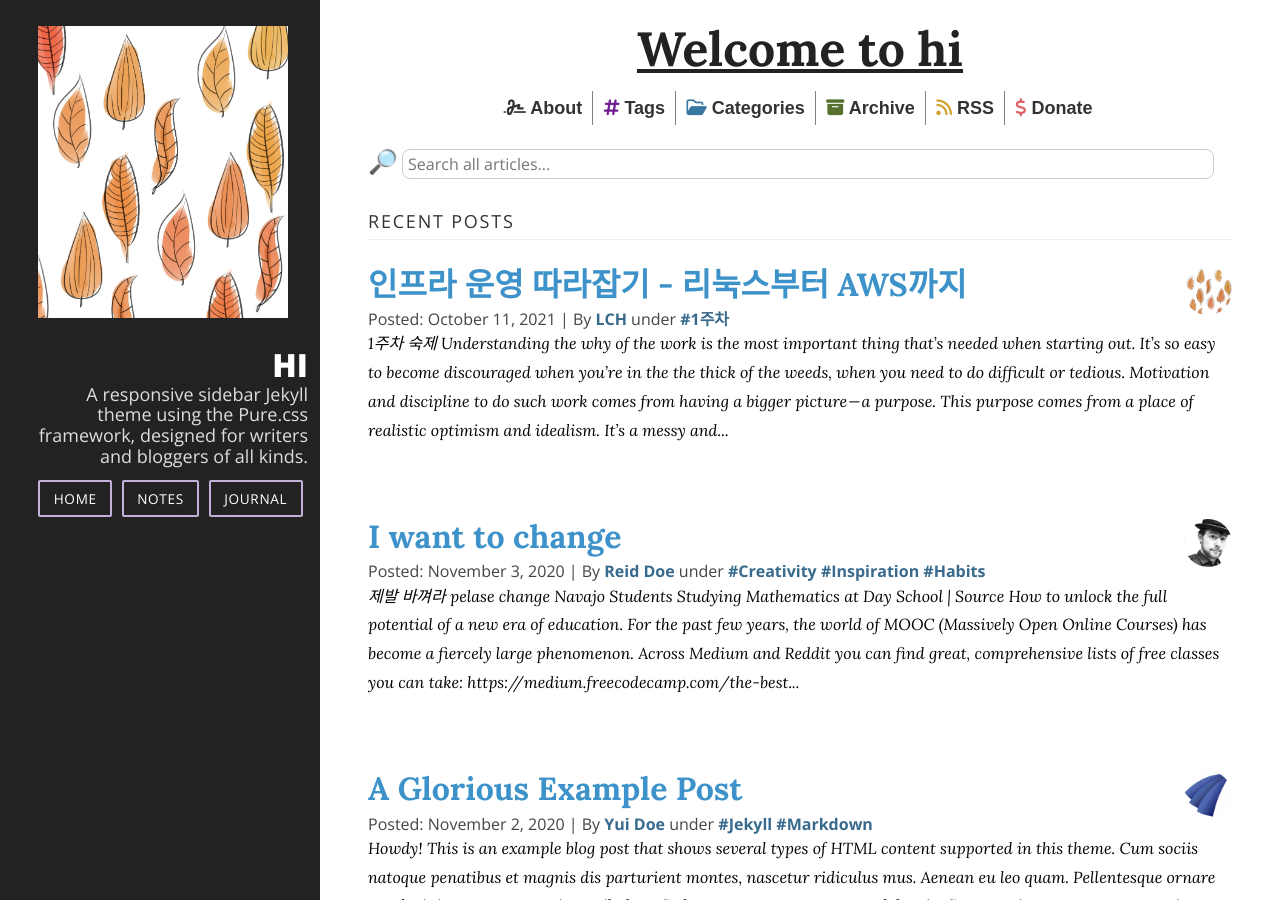
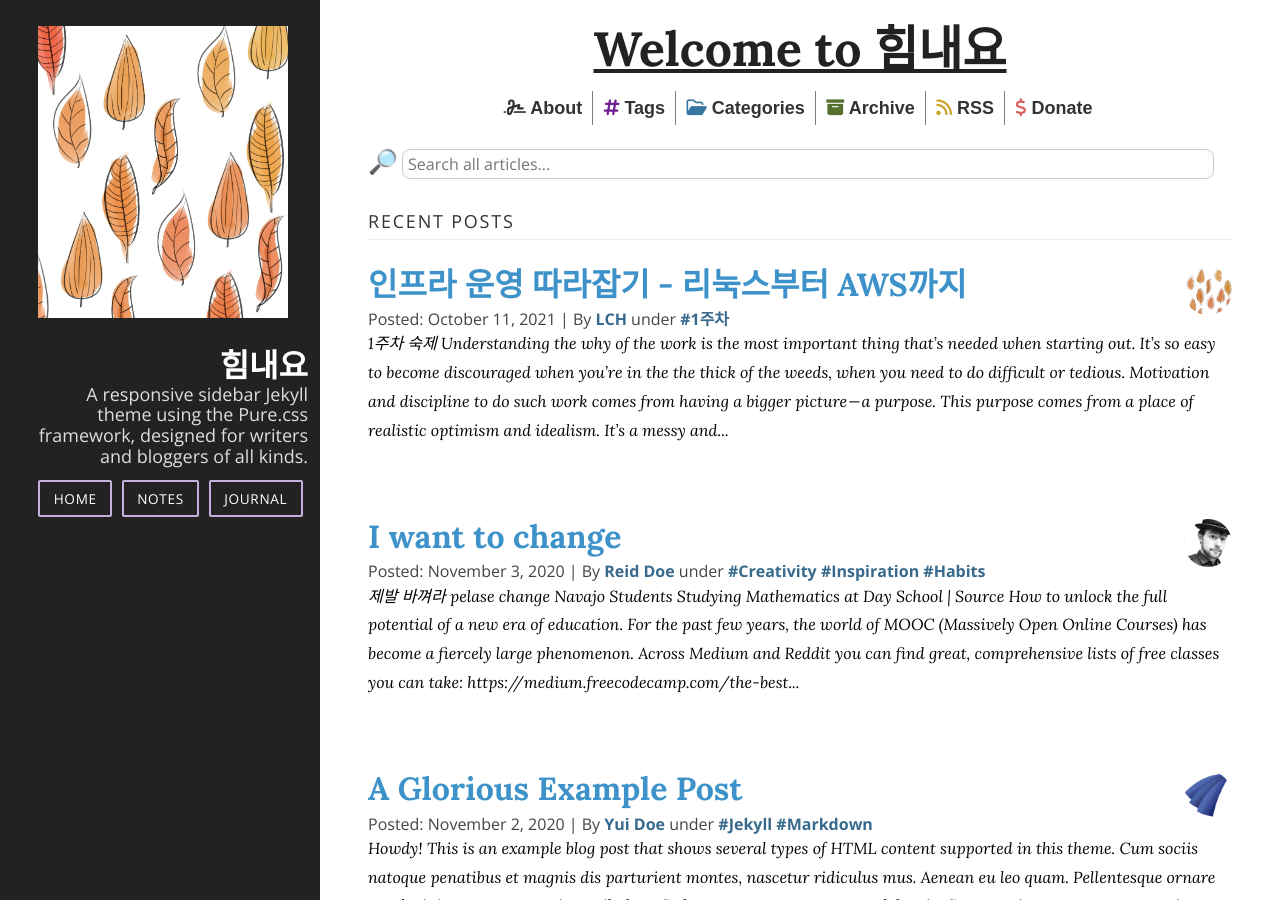
Before and after one commit to shiny-chang/shiny-chang.github.io, a Jekyll site: the page built from index.html, in a window 1280 px wide and 900 px high. Built offline with Jekyll 4.4.1, drawn with Linux system fonts in a browser that asks for light colours; nearby versions of some CDN libraries; the list of posts is cut into pages by our own code.

Commit message:
Update _config.yml

```diff
--- a/_config.yml
+++ b/_config.yml
@@ -18,8 +18,8 @@
 # You can create any custom variable you would like, and they will be accessible
 # in the templates via {{ site.myvariable }}.
 
-title: "hi"
-email: later
+title: "힘내요"
+email: 추후공지
 description: >- # this means to ignore newlines until "baseurl:"
   A responsive sidebar Jekyll theme using the Pure.css framework,
   designed for writers and bloggers of all kinds.
```
